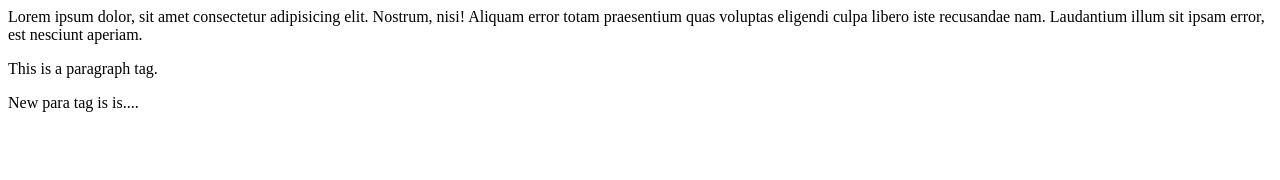
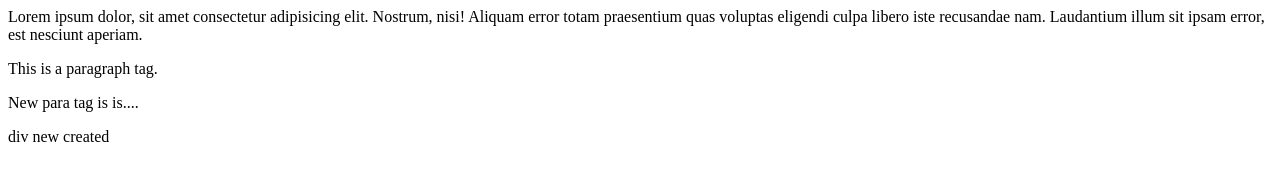
Before and after one commit to Gaurikabhatt27/Git_tutorial, a plain HTML site: page index.html in a window 1280 px wide. Drawn offline with Linux system fonts and the light colour scheme.

Commit message:
NEWWWWWW

```diff
--- a/index.html
+++ b/index.html
@@ -13,5 +13,6 @@
     <p>This is a paragraph tag.</p>
 
     <p>New para tag is is....</p>
+    <div>div new created </div>
 </body>
 </html>
```
